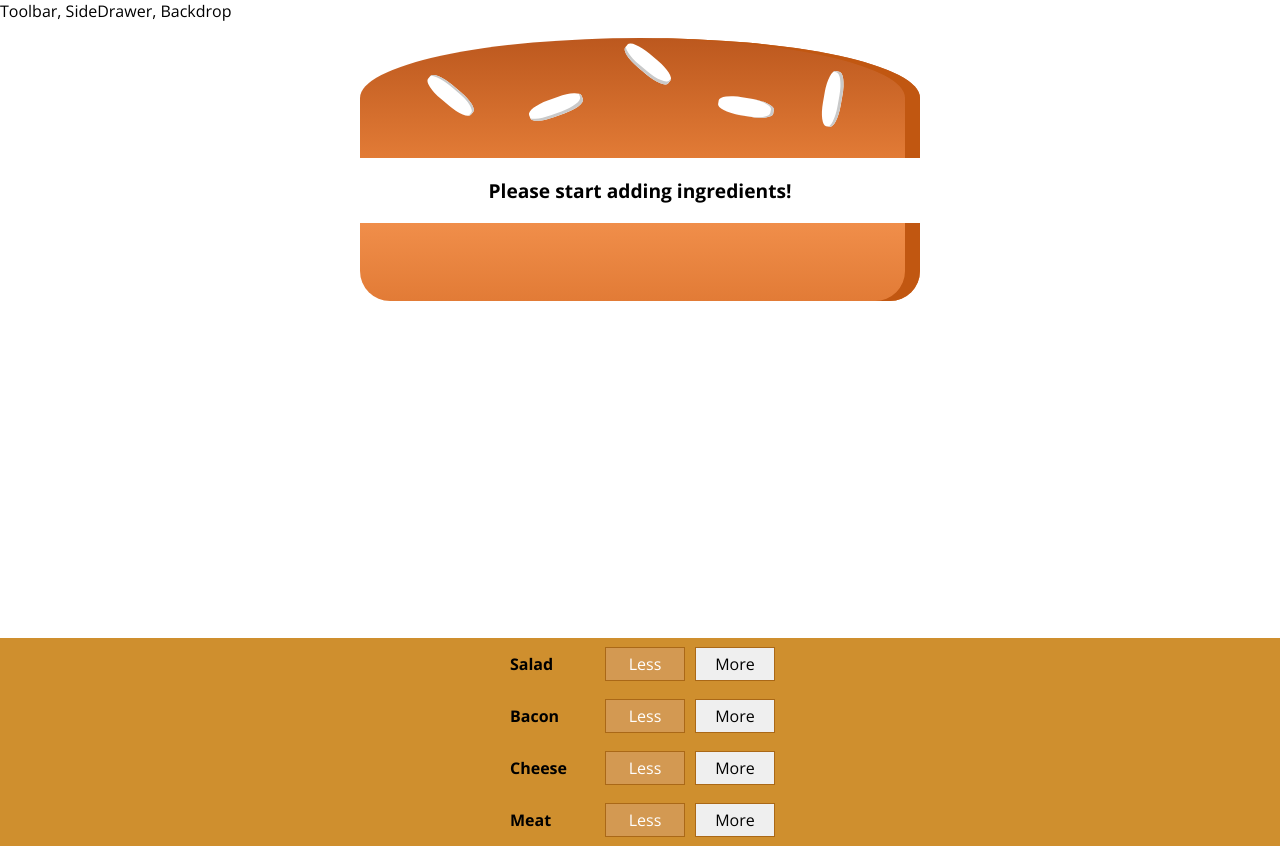
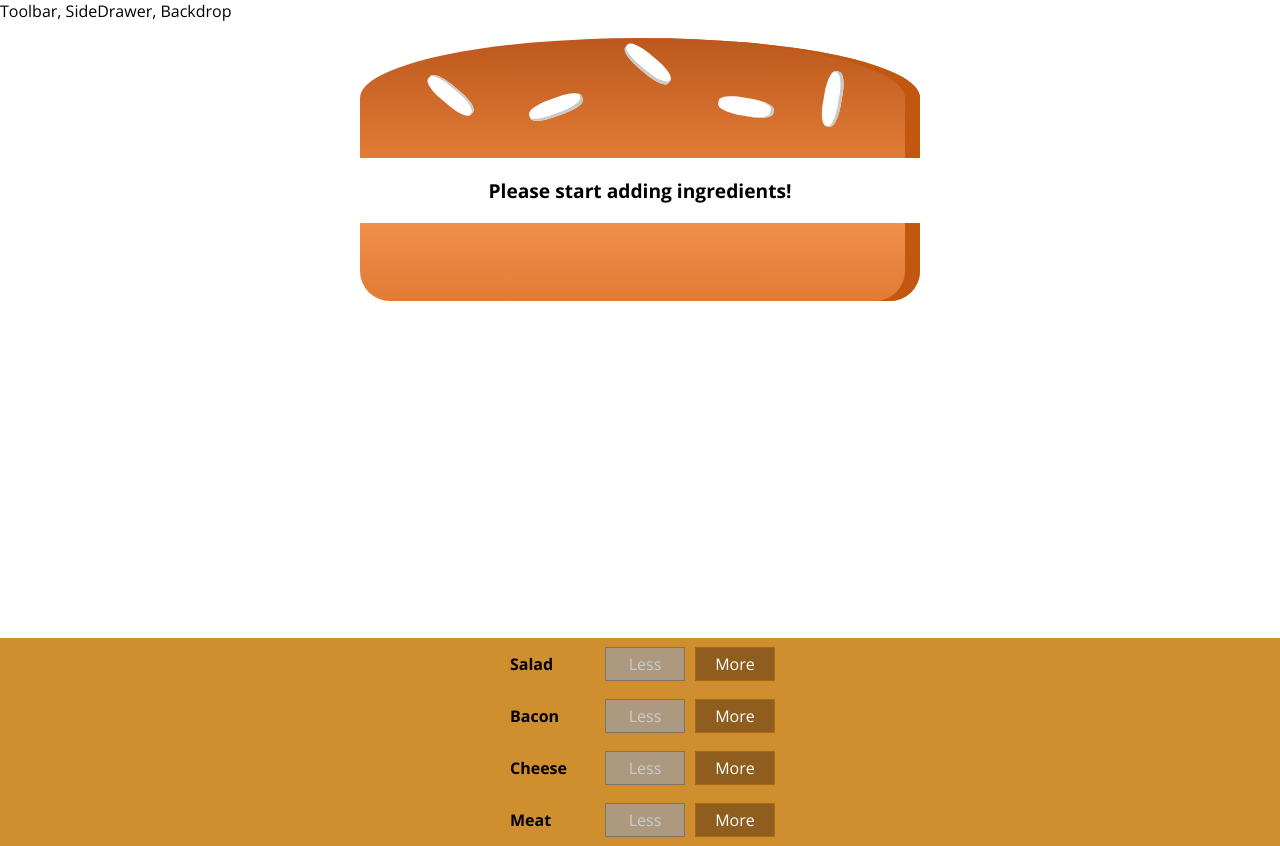
Before and after one commit to maksymmukanovskyi/react-burger-app, a React (Create React App) app: page / in a window 1280 px wide. Built offline with nearby package versions, Linux system fonts and the light colour scheme.

Commit message:
added_removal_and_disable_controls_to_ingredient

```diff
--- a/src/components/Burger/BuildControls/BuildControl/BuildControl.js
+++ b/src/components/Burger/BuildControls/BuildControl/BuildControl.js
@@ -4,10 +4,15 @@ import classes from './BuildControl.module.css';
 const buildControl = props => (
   <div className={classes.BuildControl}>
     <div className={classes.Label}>{props.label}</div>
-    <button className={classes.Less} type="button">
+    <button
+      onClick={props.removed}
+      className={classes.Less}
+      disabled={props.disabled}
+      type="button"
+    >
       Less
     </button>
-    <button onClick={props.added} className={classes.MOre} type="button">
+    <button onClick={props.added} className={classes.More} type="button">
       More
     </button>
   </div>
--- a/src/components/Burger/BuildControls/BuildControls.js
+++ b/src/components/Burger/BuildControls/BuildControls.js
@@ -9,7 +9,7 @@ const controls = [
   { label: 'Meat', type: 'meat' },
 ];
 
-// onAddIngradiant
+// onAddIngradiant onDeleteIngradient
 
 // eslint-disable-next-line no-unused-vars
 const buildControls = props => {
@@ -18,6 +18,8 @@ const buildControls = props => {
       {controls.map(ctrl => (
         <BuildControl
           added={() => props.onAddIngradient(ctrl.type)}
+          removed={() => props.onDeleteIngradient(ctrl.type)}
+          disabled={props.disabled[ctrl.type]}
           key={ctrl.label}
           label={ctrl.label}
         />
--- a/src/containers/BurgerBuilder/BurgerBuilder.js
+++ b/src/containers/BurgerBuilder/BurgerBuilder.js
@@ -1,3 +1,4 @@
+/* eslint-disable guard-for-in */
 import React, { Component } from 'react';
 import Aux from '../../hoc/Auxiliary';
 import Burder from '../../components/Burger/Burger';
@@ -37,14 +38,41 @@ class BurgerBuilder extends Component {
     this.setState({ totalPrice: newPrice, ingredients: updatedIngredients });
   };
 
-  // removeIngredientHandler = type => {};
+  removeIngredientHandler = type => {
+    const { ingredients, totalPrice } = this.state;
+    const oldCount = ingredients[type];
+    if (oldCount <= 0) return;
+    const updatedCount = oldCount - 1;
+    const updatedIngredients = {
+      ...ingredients,
+    };
+    updatedIngredients[type] = updatedCount;
+
+    const priceDedaction = INGREDIENT_PRICES[type];
+    const oldPrice = totalPrice;
+    const newPrice = oldPrice - priceDedaction;
+
+    this.setState({ totalPrice: newPrice, ingredients: updatedIngredients });
+  };
 
   render() {
     const { ingredients } = this.state;
+    const disabledInfo = {
+      ...ingredients,
+    };
+
+    // eslint-disable-next-line no-restricted-syntax
+    for (const key in disabledInfo) {
+      disabledInfo[key] = disabledInfo[key] <= 0;
+    }
     return (
       <Aux>
         <Burder ingredients={ingredients} />
-        <BuildControls onAddIngradient={this.addIngredientHandler} />
+        <BuildControls
+          onAddIngradient={this.addIngredientHandler}
+          onDeleteIngradient={this.removeIngredientHandler}
+          disabled={disabledInfo}
+        />
       </Aux>
     );
   }
```
Also changed, not shown: 1 other file (tests, documents, lock files or other folders).
